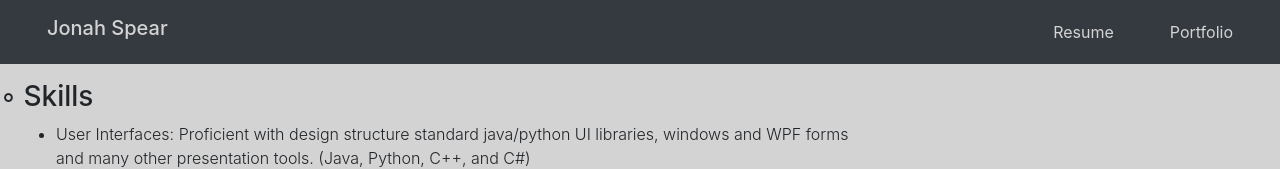
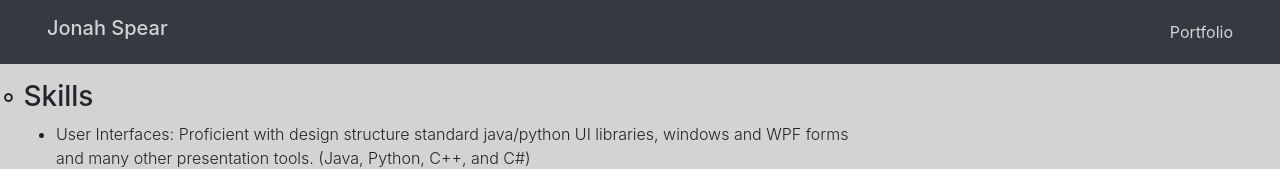
Before and after one commit to swiftsoul1/JonahSpear.github.io, a plain HTML site: page index.html in a window 1280 px wide. Shown: the top 169 px of the page. Drawn offline with nearby package versions, Linux system fonts and the light colour scheme.

Commit message:
tab delete

```diff
--- a/index.html
+++ b/index.html
@@ -22,9 +22,6 @@
                     <router-link class="nav-link" to="/"><h5>Jonah Spear</h5></router-link>
                 </div>
                 <ul class="nav p-0 m-0">
-                    <li class="pl-4 m-0 ">
-                        <router-link class='nav-link' to="/resume">Resume</router-link>
-                    </li>
                     <li class="pl-4 m-0">
                         <router-link class='nav-link' to="/portfolio">Portfolio</router-link>
                     </li>
```
